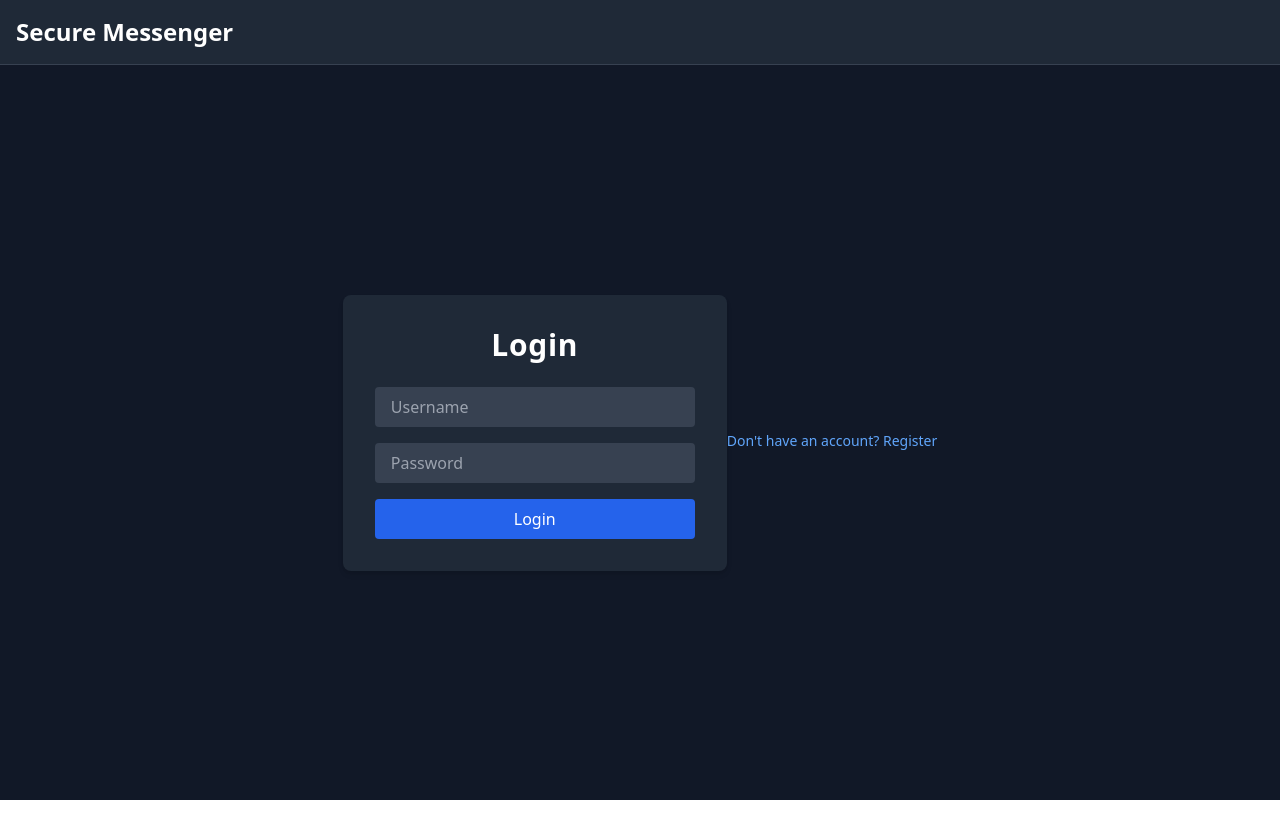
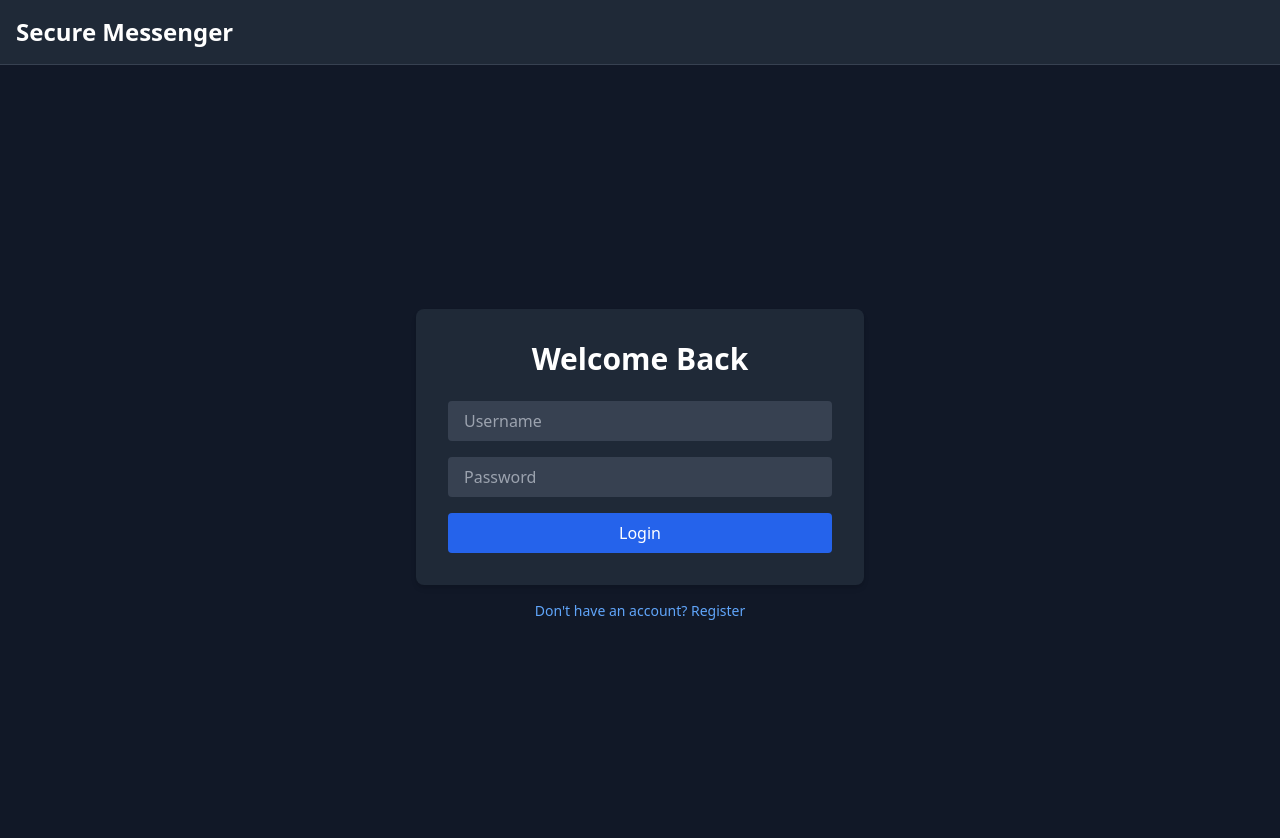
Before and after one commit to Shivansh0x/Secure-Messenger, a React (Create React App) app in the folder frontend/: page / in a window 1280 px wide. Shown: the top 838 px of the page. Before the commit the page ends 800 px from the top, so only its background shows below. Built offline with nearby package versions, Linux system fonts and the light colour scheme; no server answers.

Commit message:
styling changes again

```diff
--- a/frontend/src/components/LoginForm.js
+++ b/frontend/src/components/LoginForm.js
@@ -1,29 +1,34 @@
 import React, { useState } from "react";
 import axios from "axios";
 import { io } from "socket.io-client";
-const socket = io("https://secure-messenger-backend.onrender.com"); // your backend URL
+
+const socket = io("https://secure-messenger-backend.onrender.com");
 
 function LoginForm({ onLogin }) {
   const [username, setUsername] = useState("");
   const [password, setPassword] = useState("");
   const [error, setError] = useState("");
-  const [isLoginMode, setIsLoginMode] = useState(true); // toggle between login and register
+  const [isLoginMode, setIsLoginMode] = useState(true);
 
   const handleSubmit = (e) => {
     e.preventDefault();
     const endpoint = isLoginMode ? "/login" : "/register";
 
-    axios.post(`https://secure-messenger-backend.onrender.com${endpoint}`, {
+    axios
+      .post(`https://secure-messenger-backend.onrender.com${endpoint}`, {
         username,
         password,
       })
-      .then((response) => {
+      .then(() => {
         localStorage.setItem("username", username);
         onLogin(username);
         socket.emit("login", username);
       })
       .catch((error) => {
-        console.error(`${isLoginMode ? "Login" : "Registration"} failed:`, error);
+        console.error(
+          `${isLoginMode ? "Login" : "Registration"} failed:`,
+          error
+        );
         setError(
           isLoginMode
             ? "Login failed. Please check your credentials."
@@ -34,13 +39,19 @@ function LoginForm({ onLogin }) {
 
   const toggleMode = () => {
     setIsLoginMode(!isLoginMode);
-    setError(""); // clear any previous error
+    setError("");
   };
 
   return (
-    <div className="flex items-center justify-center h-screen bg-gray-900">
-      <form onSubmit={handleSubmit} className="bg-gray-800 p-8 rounded-lg shadow-md w-96 max-w-full">
-        <h2 className="text-3xl font-semibold text-center text-white mb-6 tracking-wide">{isLoginMode ? "Login" : "Register"}</h2>
+    <div className="flex flex-col items-center justify-center min-h-screen bg-gray-900 px-4">
+      <form
+        onSubmit={handleSubmit}
+        className="bg-gray-800 p-8 rounded-lg shadow-md w-full max-w-md"
+      >
+        <h2 className="text-3xl font-bold text-center text-white mb-6">
+          {isLoginMode ? "Welcome Back" : "Create an Account"}
+        </h2>
+
         <input
           type="text"
           placeholder="Username"
@@ -48,7 +59,8 @@ function LoginForm({ onLogin }) {
           onChange={(e) => setUsername(e.target.value)}
           required
           className="w-full px-4 py-2 mb-4 rounded bg-gray-700 text-white placeholder-gray-400 focus:outline-none focus:ring-2 focus:ring-blue-500"
-        /><br />
+        />
+
         <input
           type="password"
           placeholder="Password"
@@ -56,24 +68,30 @@ function LoginForm({ onLogin }) {
           onChange={(e) => setPassword(e.target.value)}
           required
           className="w-full px-4 py-2 mb-4 rounded bg-gray-700 text-white placeholder-gray-400 focus:outline-none focus:ring-2 focus:ring-blue-500"
-        /><br />
+        />
+
         <button
           type="submit"
           className="w-full bg-blue-600 hover:bg-blue-700 text-white py-2 rounded transition duration-300 font-medium"
         >
           {isLoginMode ? "Login" : "Register"}
         </button>
+
+        {error && (
+          <p className="text-red-400 text-sm text-center mt-4">{error}</p>
+        )}
       </form>
+
+      <div className="mt-4 text-center text-sm text-blue-400">
         <button
           onClick={toggleMode}
-        className="mt-4 text-sm text-blue-400 hover:text-blue-200 transition"
+          className="hover:underline focus:outline-none"
         >
           {isLoginMode
             ? "Don't have an account? Register"
             : "Already have an account? Login"}
         </button>
-
-      {error && <p style={{ color: "red" }}>{error}</p>}
+      </div>
     </div>
   );
 }
```
Lines whose indentation alone changed are shown as unchanged.
